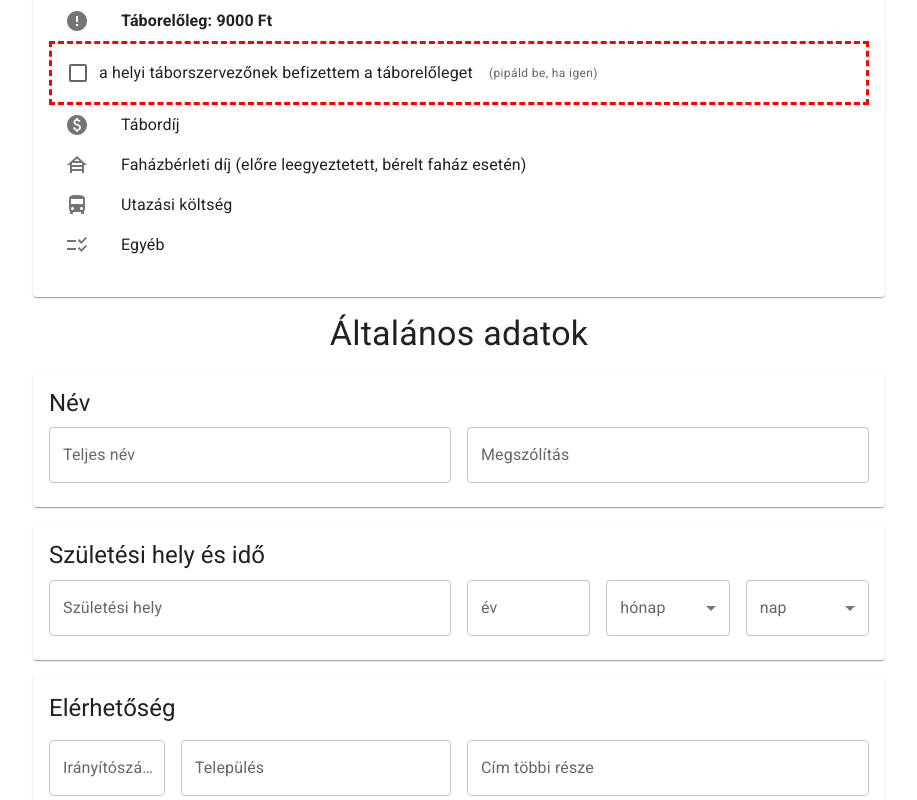
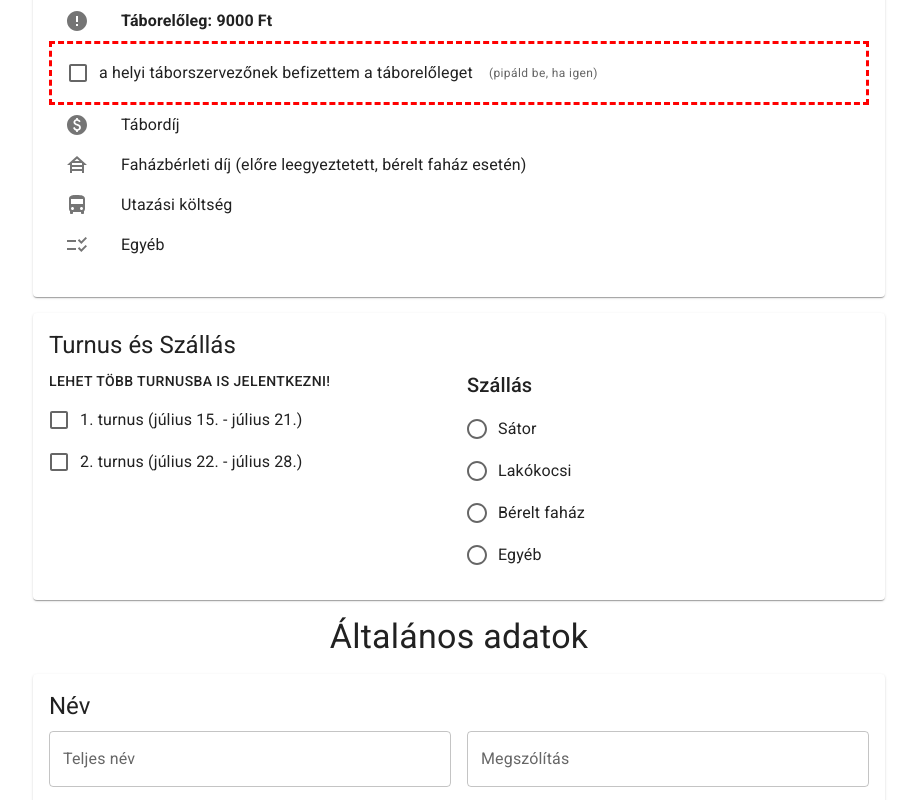
Before and after one commit to Taborkert/vite-ts-react-frontend, a React (Vite) app: page / in a window 1280 px wide. Shown: the part 444-1244 px from the top of the page, without its empty margins (181-1098 px from the left). Built offline with nearby package versions, Linux system fonts and the light colour scheme.

Commit message:
Adding AccommodationField

```diff
--- a/src/atomic-fields/BaseField.tsx
+++ b/src/atomic-fields/BaseField.tsx
@@ -4,7 +4,7 @@ import Card from "@mui/material/Card";
 import CardContent from "@mui/material/CardContent";
 
 interface BaseFieldType {
-  children: React.ReactElement;
+  children: React.ReactElement | React.ReactElement[];
   title: string;
 }
 
--- /dev/null
+++ b/src/form-fields/AccommodationField.tsx
@@ -0,0 +1,95 @@
+import BaseField from "../atomic-fields/BaseField";
+import useSessionForm from "../hooks/useSessionForm";
+import {
+  Checkbox,
+  FormControl,
+  FormControlLabel,
+  MenuItem,
+  Radio,
+  RadioGroup,
+  Stack,
+  TextField,
+  Typography,
+} from "@mui/material";
+
+const accommodationOptions = [
+  { value: "tent", label: "Sátor" },
+  { value: "caravan", label: "Lakókocsi" },
+  { value: "woodenHouse", label: "Bérelt faház" },
+];
+
+const woodenHouses = [
+  { value: "agape", label: "Agapé Pünkösdi Gyülekezet" },
+  { value: "pecs", label: "Pécsi Gyülekezet" },
+];
+
+export default function AccommodationField() {
+  const [firstTour, handleFirstTour] = useSessionForm("firstTour", false);
+  const [secondTour, handleSecondTour] = useSessionForm("secondTour", false);
+  const [accommodation, handleAccommodation] = useSessionForm(
+    "accommodation",
+    ""
+  );
+  const [woodenHouse, handleWoodenHouse] = useSessionForm("woodenHouse", "");
+  return (
+    <BaseField title="Turnus és Szállás">
+      <Stack
+        direction={{ xs: "column", sm: "row" }}
+        justifyContent="space-between"
+        spacing={2}
+        useFlexGap
+      >
+        <FormControl sx={{ width: "100%" }}>
+          <Typography variant="button" component="h2" gutterBottom align="left">
+            Lehet több turnusba is jelentkezni!
+          </Typography>
+
+          <FormControlLabel
+            control={
+              <Checkbox checked={firstTour} onChange={handleFirstTour} />
+            }
+            label="1. turnus (július 15. - július 21.)"
+          />
+          <FormControlLabel
+            control={
+              <Checkbox checked={secondTour} onChange={handleSecondTour} />
+            }
+            label="2. turnus (július 22. - július 28.)"
+          />
+        </FormControl>
+        <FormControl sx={{ width: "100%" }}>
+          <Typography variant="h6" component="h3" gutterBottom align="left">
+            Szállás
+          </Typography>
+          <RadioGroup value={accommodation} onChange={handleAccommodation}>
+            {accommodationOptions.map(({ value: subValue, label }) => (
+              <FormControlLabel
+                key={subValue}
+                value={subValue}
+                control={<Radio />}
+                label={label}
+              />
+            ))}
+          </RadioGroup>
+          {accommodation === "woodenHouse" && (
+            <TextField
+              label="Bérelt faház"
+              select
+              value={woodenHouse}
+              onChange={handleWoodenHouse}
+            >
+              {woodenHouses.map(({ value, label }) => (
+                <MenuItem key={value} value={value}>
+                  {label}
+                </MenuItem>
+              ))}
+            </TextField>
+          )}
+          <RadioGroup value={accommodation} onChange={handleAccommodation}>
+            <FormControlLabel value="etc" control={<Radio />} label="Egyéb" />
+          </RadioGroup>
+        </FormControl>
+      </Stack>
+    </BaseField>
+  );
+}
--- a/src/form-fields/AdvanceFeeField.tsx
+++ b/src/form-fields/AdvanceFeeField.tsx
@@ -1,13 +1,10 @@
-import { ChangeEventHandler } from "react";
 import Checkbox from "@mui/material/Checkbox";
 import FormControlLabel from "@mui/material/FormControlLabel";
 import BaseField from "../atomic-fields/BaseField";
-import Typography from "@mui/material/Typography";
 import FormHelperText from "@mui/material/FormHelperText";
 import List from "@mui/material/List";
 import ListItem from "@mui/material/ListItem";
 import ListItemIcon from "@mui/material/ListItemIcon";
-import ListItemText from "@mui/material/ListItemText";
 import ErrorIcon from "@mui/icons-material/Error";
 import PaidIcon from "@mui/icons-material/Paid";
 import HouseSidingIcon from "@mui/icons-material/HouseSiding";
@@ -19,7 +16,6 @@ export default function AdvanceFeeField(): JSX.Element {
   const [advanceFee, handleAdvanceFee] = useSessionForm("advanceFee", false);
   return (
     <BaseField title="Tábori költségek">
-      <>
       <List>
         <ListItem>
           <ListItemIcon>
@@ -64,7 +60,6 @@ export default function AdvanceFeeField(): JSX.Element {
           Egyéb
         </ListItem>
       </List>
-      </>
     </BaseField>
   );
 }
--- a/src/form-fields/ContactField.tsx
+++ b/src/form-fields/ContactField.tsx
@@ -12,7 +12,6 @@ export default function ContactField(): JSX.Element {
   const [profession, handleProfession] = useSessionForm("profession", "");
   return (
     <BaseField title="Elérhetőség">
-      <>
       <Stack
         direction={{ xs: "column", sm: "row" }}
         justifyContent="space-between"
@@ -75,7 +74,6 @@ export default function ContactField(): JSX.Element {
         onChange={handleProfession}
         sx={{ width: "100%" }}
       />
-      </>
     </BaseField>
   );
 }
--- a/src/form-fields/MainServiceField.tsx
+++ b/src/form-fields/MainServiceField.tsx
@@ -1,11 +1,5 @@
 import RadioGroup from "../atomic-fields/RadioGroup";
 import useSessionForm from "../hooks/useSessionForm";
-
-export type MainServiceFieldValue =
-  | "no-service"
-  | "attendant"
-  | "animator"
-  | "full";
 
 const radios = [
   {
--- a/src/pages/AdultRegistration.tsx
+++ b/src/pages/AdultRegistration.tsx
@@ -4,6 +4,7 @@ import AdvanceFeeField from "../form-fields/AdvanceFeeField";
 import NameField from "../form-fields/NameField";
 import BirthField from "../form-fields/BirthField";
 import ContactField from "../form-fields/ContactField";
+import AccommodationField from "../form-fields/AccommodationField";
 
 export default function AdultRegistration(): JSX.Element {
   return (
@@ -13,6 +14,7 @@ export default function AdultRegistration(): JSX.Element {
       </Typography>
       <MainServiceField />
       <AdvanceFeeField />
+      <AccommodationField />
       <Typography variant="h4" component="h2" gutterBottom align="center">
         Általános adatok
       </Typography>
```
Lines whose indentation alone changed are shown as unchanged.
